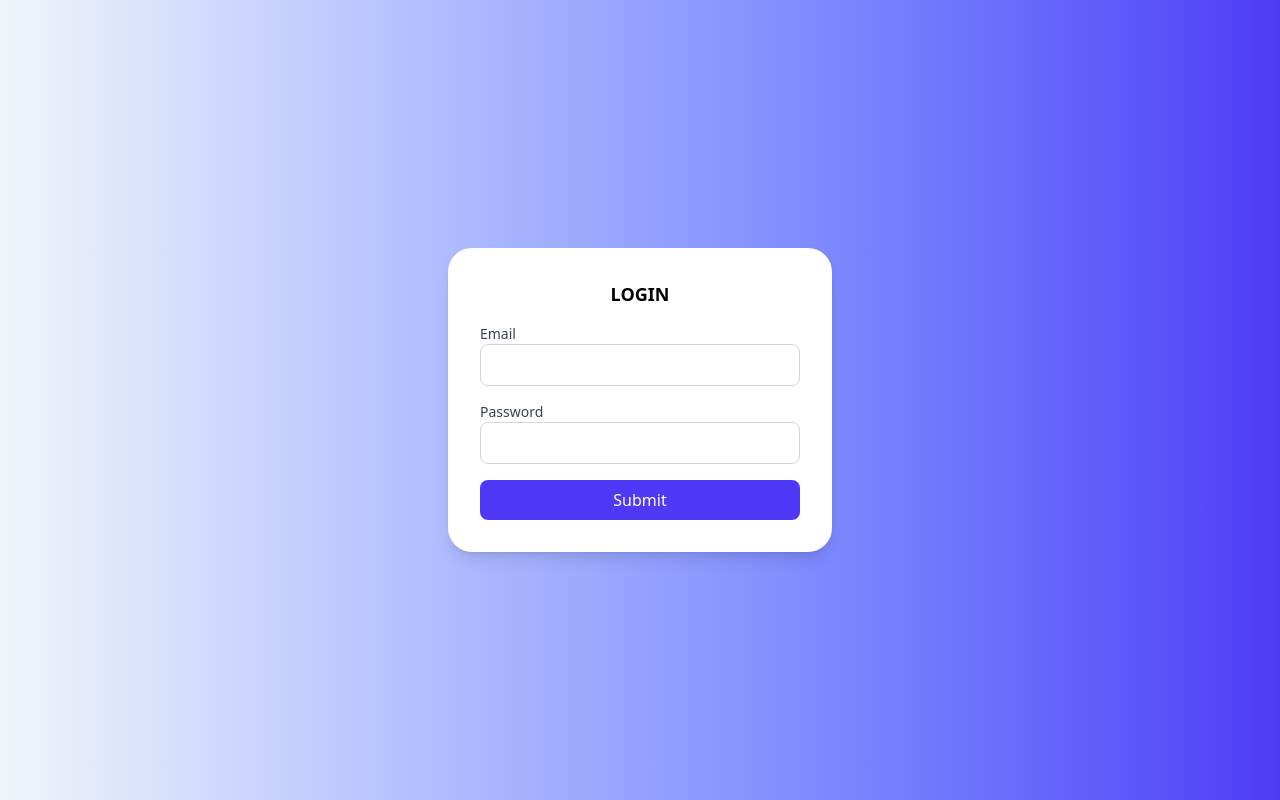
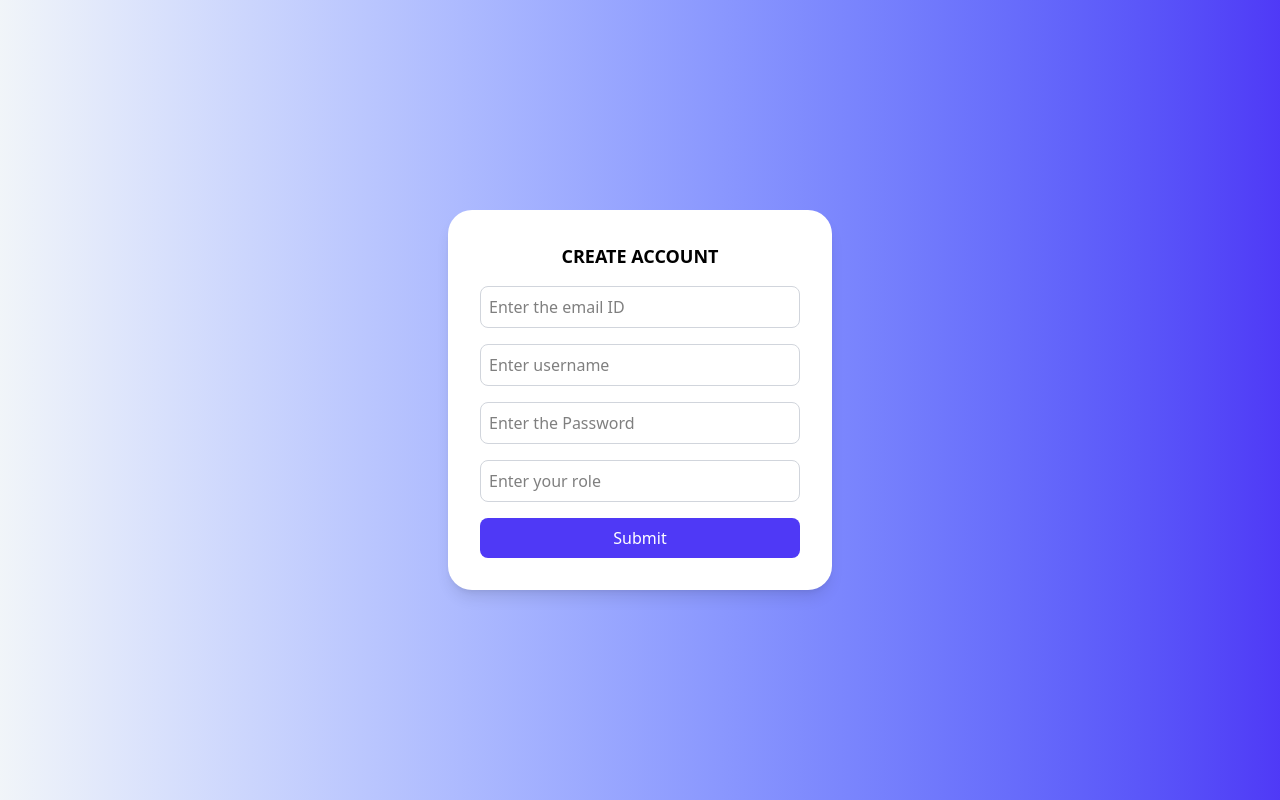
Before and after one commit to kashish00208/taskSync, a Next.js app: page / in a window 1280 px wide. Built offline with nearby package versions, Linux system fonts and the light colour scheme.

Commit message:
minro changes

```diff
--- a/src/app/page.tsx
+++ b/src/app/page.tsx
@@ -3,7 +3,7 @@
 export default function Home() {
   return (
     <div>
-      <Login/>
+      <SignUp/>
     </div>
 
   );
--- a/src/components/signUp/page.tsx
+++ b/src/components/signUp/page.tsx
@@ -79,7 +79,7 @@
           />
           <button
             type="submit"
-            className="w-full bg-indigo-600 text-white py-2 rounded-lg hover:bg-indigo-700 transition"
+            className="w-full bg-indigo-600 text-white py-2 rounded-lg hover:bg-indigo-700 transition cursor-pointer"
           >
             Submit
           </button>
```
